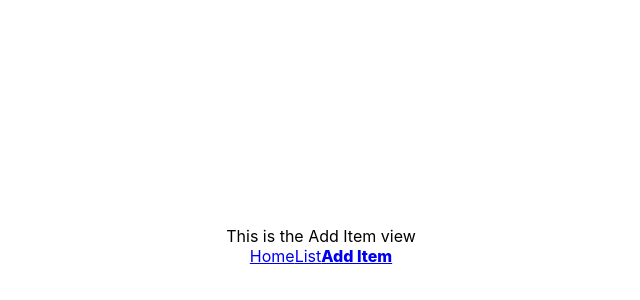
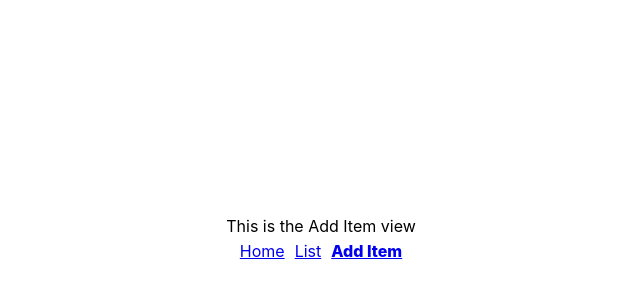
Before and after one commit to the-collab-lab/tcl-40-smart-shopping-list, a React (Create React App) app: page /additem in a window 1280 px wide. Shown: the part 438-738 px from the top of the page, without its empty margins (319-959 px from the left). Built offline with nearby package versions, Linux system fonts and the light colour scheme.

Commit message:
centers items within body

```diff
--- a/src/App.css
+++ b/src/App.css
@@ -4,4 +4,5 @@ body {
   align-items: center;
   flex-direction: column;
   justify-content: flex-end;
+  text-align: center;
 }
--- a/src/components/Footer/Footer.css
+++ b/src/components/Footer/Footer.css
@@ -8,3 +8,7 @@
   justify-content: center;
   padding-bottom: 6em;
 }
+
+.navLinks {
+  margin: 5px;
+}
--- a/src/components/Footer/Footer.jsx
+++ b/src/components/Footer/Footer.jsx
@@ -4,13 +4,13 @@ import './Footer.css';
 export default function Footer() {
   return (
     <div className="footer">
-      <NavLink to="/" activeClassName="active">
+      <NavLink to="/" activeClassName="active" className="navLinks">
         Home
       </NavLink>
-      <NavLink to="/list" activeClassName="active">
+      <NavLink to="/list" activeClassName="active" className="navLinks">
         List
       </NavLink>
-      <NavLink to="/additem" activeClassName="active">
+      <NavLink to="/additem" activeClassName="active" className="navLinks">
         Add Item
       </NavLink>
     </div>
```
